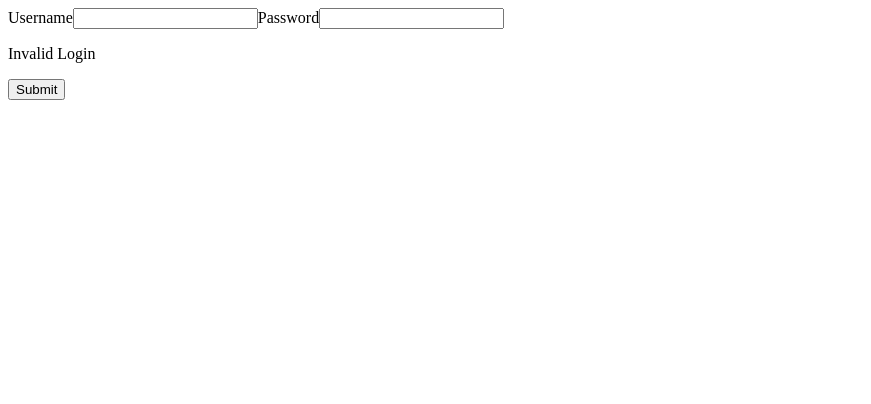
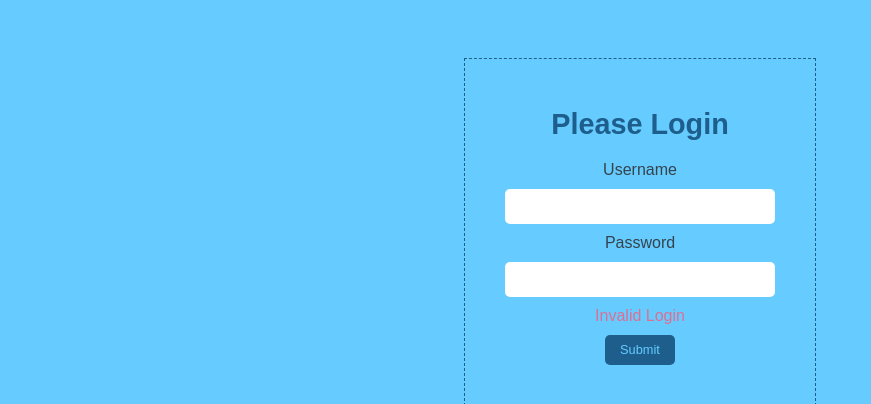
Before and after one commit to sstampher/react-challenge-stst, a React (Create React App) app: page / in a window 1280 px wide. Both pictures are taken after typing "Sample", "Sample123" into the empty fields and a click on the button "Submit". Shown: the top 404 px of the page, without its empty margins (0-871 px from the left). Built offline with nearby package versions, Linux system fonts and the light colour scheme.

Commit message:
finished styling with CSS

```diff
--- a/public/index.html
+++ b/public/index.html
@@ -5,6 +5,7 @@
     <meta name="viewport" content="width=device-width, initial-scale=1" />
     <meta name="theme-color" content="#000000" />
     <meta name="description" content="Web site created using create-react-app" />
+    <link rel="stylesheet" type="text/css" href="style.css">
     <title>Postal.io</title>
   </head>
   <body>
--- /dev/null
+++ b/public/style.css
@@ -0,0 +1,76 @@
+body {
+  background-color: #66ccff;
+  font-family: sans-serif;
+}
+
+#root {
+  display: flex;
+  justify-content: center;
+  padding-top: 50px;
+}
+
+.login, .secure{
+  text-align: center;
+  padding: 30px;
+}
+
+.login{
+  border: 1.2px dashed #1e5e8c;
+}
+
+form {
+  color: #35434d;
+  display: flex;
+  flex-direction: column;
+  text-align: center;
+}
+
+h1{
+  color: #1e5e8c;
+  font-size: 1.8em;
+}
+
+input {
+  padding: 10px;
+  border-radius: 5px;
+  margin: 10px;
+  background-color: white;
+  border-style: none;
+  width: 250px;
+  color: #1e5e8c;
+}
+
+input:hover {
+  border: 1.1px solid #1e5e8c;
+}
+
+input:focus {
+  border: 1.1px solid #1e5e8c;
+  outline: none;
+}
+
+.button{
+  padding: 10px;
+}
+
+button {
+  border-radius: 5px;
+  width: 70px;
+  height: 30px;
+  background-color: #1e5e8c;
+  color: #66ccff;
+  border: none;
+  outline: none;
+  font-size: .8em;
+}
+
+button:hover{
+  background-color: #66ccff;
+  border: 1.2px solid #1e5e8c;
+  color: #1e5e8c;
+}
+
+.error {
+  color: palevioletred;
+  margin: none;
+}
--- a/src/App.js
+++ b/src/App.js
@@ -1,8 +1,6 @@
 import React from 'react'
 import {Login} from './Login/Login'
-import { WelcomeText } from './Welcome/WelcomeText';
 
 export const App = () => {
   return <Login/>
-  // return <WelcomeText/>
 }
--- a/src/Login/Login.js
+++ b/src/Login/Login.js
@@ -1,7 +1,7 @@
 import React, { Component } from 'react'
 import { LoginForm } from './LoginForm'
 import { login } from '../lib/api'
-import { Welcome } from '../Welcome/Welcome'
+import { Secure } from '../Secure/Secure'
 
 export class Login extends Component {
   constructor() {
@@ -42,7 +42,7 @@ export class Login extends Component {
 
   render() {
     if (this.state.loggedInUser) {
-      return <Welcome user={this.state.loggedInUser} />
+      return <Secure user={this.state.loggedInUser} />
     }
     return (
       <LoginForm
--- a/src/Login/LoginForm.js
+++ b/src/Login/LoginForm.js
@@ -2,15 +2,20 @@ import React from 'react'
 
 export function LoginForm({ username, password, handleSubmit, handleChange, error }) {
   return (
+    <div className="login">
+    <h1>Please Login</h1>
     <form onSubmit={handleSubmit}>
       <label>Username</label>
       <input type="text" value={username} onChange={handleChange} name="username"></input>
 
       <label>Password</label>
       <input onChange={handleChange} type="password" value={password} name="password"></input>
-      {error ? <p>{error}</p> : ''}
+      {error ? <div className="error">{error}</div> : ''}
 
+      <div className="button">
       <button type="submit">Submit</button>
+      </div>
     </form>
+    </div>
   )
 }
--- a/src/Welcome/Welcome.js
+++ b/src/Secure/Secure.js
@@ -1,8 +1,8 @@
 import React, { Component } from 'react'
-import { WelcomeText } from './WelcomeText'
+import { SecureText } from './SecureText'
 import { Login } from '../Login/Login'
 
-export class Welcome extends Component {
+export class Secure extends Component {
   constructor(props) {
     super(props)
     this.state = {
@@ -11,7 +11,7 @@ export class Welcome extends Component {
     this.handleClick = this.handleClick.bind(this)
   }
 
-  handleClick(e) {
+  handleClick() {
     this.setState({
       clicked: true
     })
@@ -21,6 +21,6 @@ export class Welcome extends Component {
     if (this.state.clicked) {
       return <Login />
     }
-    return <WelcomeText handleClick={this.handleClick} user={this.props.user} />
+    return <SecureText handleClick={this.handleClick} user={this.props.user} />
   }
 }
--- /dev/null
+++ b/src/Secure/SecureText.js
@@ -0,0 +1,10 @@
+import React from 'react'
+
+export function SecureText({ user, handleClick }) {
+  return (
+    <div className="secure">
+      <h1>Welcome, {user + '!'}</h1>
+      <button onClick={handleClick}>Logout</button>
+    </div>
+  )
+}
--- a/src/Welcome/WelcomeText.js
+++ /dev/null
@@ -1,10 +0,0 @@
-import React from 'react'
-
-export function WelcomeText({ user, handleClick }) {
-  return (
-    <div>
-      <h1>Welcome, {user}</h1>
-      <button onClick={handleClick}>Logout</button>
-    </div>
-  )
-}
```
